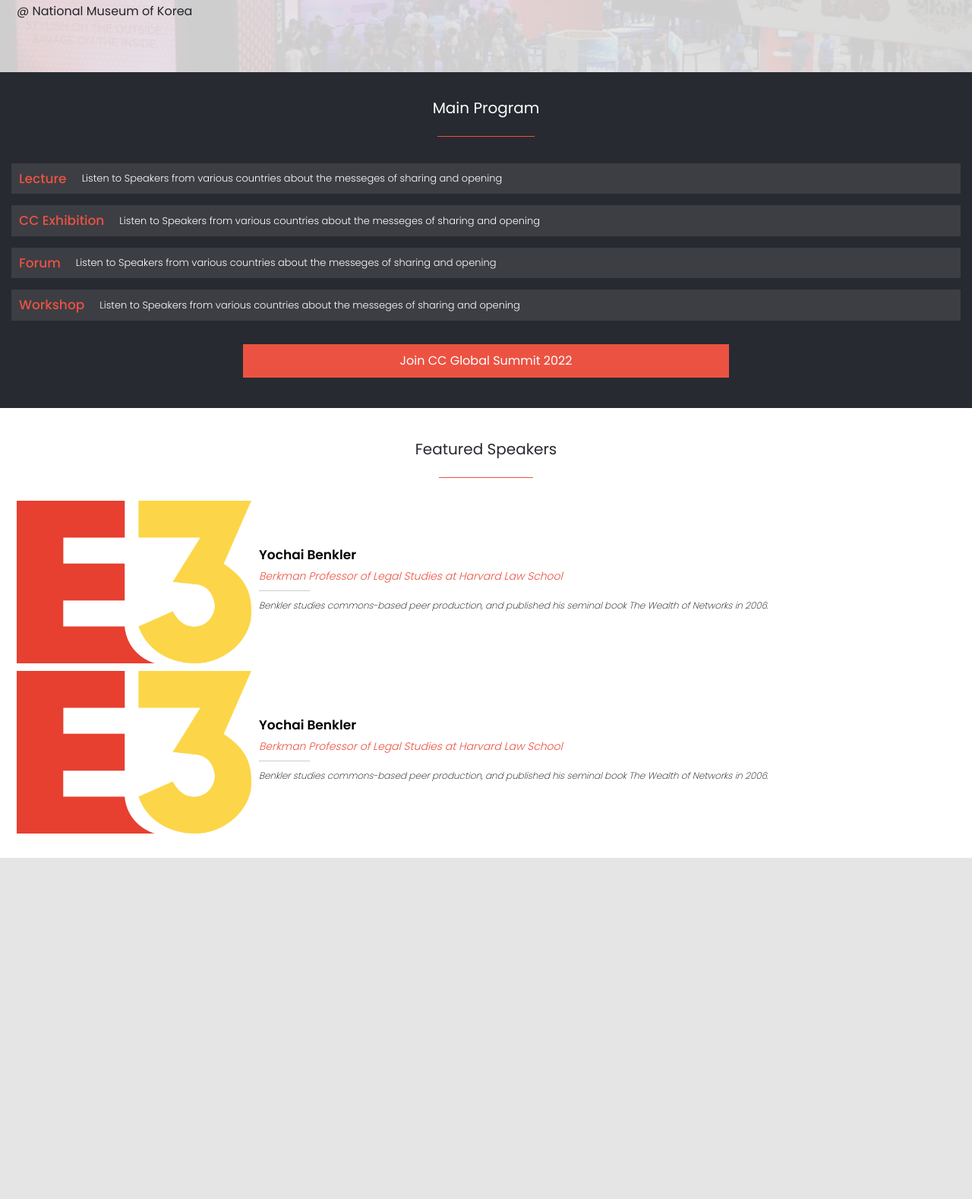
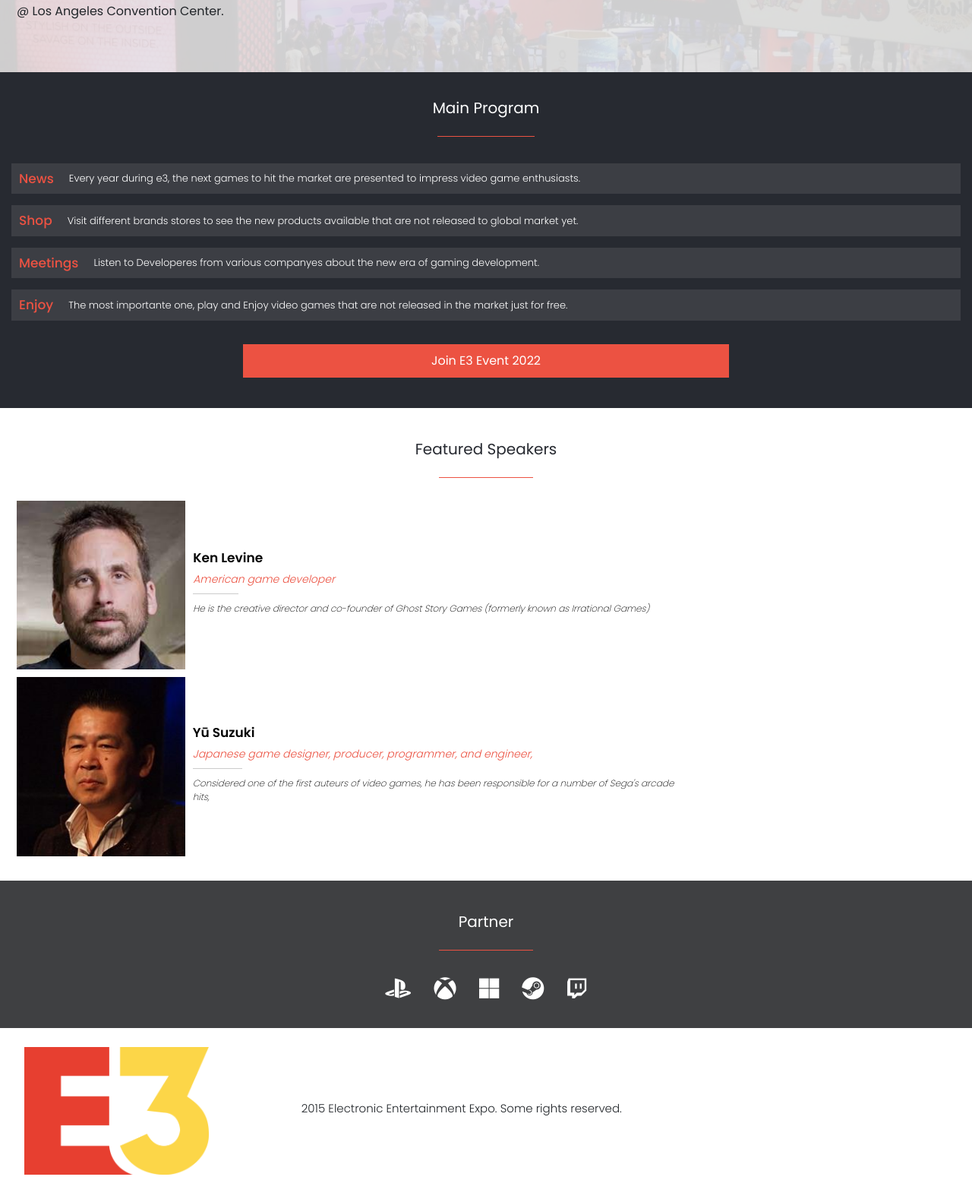
Before and after one commit to ramiaquista/conference-website, a website: page index.html in a window 1280 px wide. Shown: the part 302-1880 px from the top of the page at 76% size. Before the commit the page ends 1431 px from the top, so only its background shows below. Drawn offline with nearby package versions, Linux system fonts and the light colour scheme.

Commit message:
Add E3 Content Info

```diff
--- a/index.html
+++ b/index.html
@@ -4,6 +4,10 @@
     <meta charset="UTF-8" />
     <meta http-equiv="X-UA-Compatible" content="IE=edge" />
     <meta name="viewport" content="width=device-width, initial-scale=1.0" />
+    <link
+      rel="stylesheet"
+      href="//use.fontawesome.com/releases/v5.0.7/css/all.css"
+    />
     <link
       href="https://cdn.jsdelivr.net/npm/bootstrap@5.0.2/dist/css/bootstrap.min.css"
       rel="stylesheet"
@@ -56,97 +60,95 @@
         <div class="info-container dflex">
           <div class="title-container">
             <h3>"Hello! Gaming World"</h3>
-            <h1>CREATIVE COMMONS GLOBAL SUMMIT 2015</h1>
+            <h1>Electronic Entertainment Exposition 2022</h1>
           </div>
           <div class="description-container">
             <p>
-              A joyful celebration believing in the value of openess and
-              sharing, creating a positive change with people fromo over 80
-              countries.
+              E3 (short for Electronic Entertainment Expo) is a trade event for
+              the video game industry.The Entertainment Software Association
+              (ESA) organizes and presents E3.
             </p>
           </div>
           <div class="date-time-container">
             <h2>2022.10.15(THU) ~ 16(FRI)</h2>
           </div>
           <div class="place-container">
-            <p>@ National Museum of Korea</p>
+            <p>@ Los Angeles Convention Center.</p>
           </div>
         </div>
         <div class="program-container dflex">
           <h2 class="section-title">Main Program</h2>
-          <hr class="redline-hr"/>
+          <hr class="redline-hr" />
           <ul class="program-list">
             <li class="dflex">
-              <h3>Lecture</h3>
+              <h3>News</h3>
               <p>
-                Listen to Speakers from various countries about the messeges of
-                sharing and opening
+                Every year during e3, the next games to hit the market are
+                presented to impress video game enthusiasts.
               </p>
             </li>
             <li class="dflex">
-              <h3>CC Exhibition</h3>
+              <h3>Shop</h3>
               <p>
-                Listen to Speakers from various countries about the messeges of
-                sharing and opening
+                Visit different brands stores to see the new products available
+                that are not released to global market yet.
               </p>
             </li>
             <li class="dflex">
-              <h3>Forum</h3>
+              <h3>Meetings</h3>
               <p>
-                Listen to Speakers from various countries about the messeges of
-                sharing and opening
+                Listen to Developeres from various companyes about the new era
+                of gaming development.
               </p>
             </li>
             <li class="dflex">
-              <h3>Workshop</h3>
+              <h3>Enjoy</h3>
               <p>
-                Listen to Speakers from various countries about the messeges of
-                sharing and opening
+                The most importante one, play and Enjoy video games that are not
+                released in the market just for free.
               </p>
             </li>
           </ul>
           <button type="button" class="join-event-btn dflex">
-            Join CC Global Summit 2022
+            Join E3 Event 2022
           </button>
         </div>
         <div class="featured-speakers-container dflex">
           <h2 class="section-title">Featured Speakers</h2>
-          <hr class="redline-hr"/>
+          <hr class="redline-hr" />
           <div class="speakers-data dflex">
             <ul class="sp-list">
               <li class="dflex">
                 <img
-                  src="img/e3-logo.png"
+                  src="img/kevin-levine-profile.jpeg"
                   class="sp-img"
                   alt="Speakers Profile Img"
                 />
                 <div class="sp-description">
-                  <h3 class="sp-name">Yochai Benkler</h3>
-                  <h4>
-                    Berkman Professor of Legal Studies at Harvard Law School
-                  </h4>
-                  <hr class="greyline-hr"/>
+                  <h3 class="sp-name">Ken Levine</h3>
+                  <h4>American game developer</h4>
+                  <hr class="greyline-hr" />
                   <p class="sp-p">
-                    Benkler studies commons-based peer production, and published
-                    his seminal book The Wealth of Networks in 2006.
+                    He is the creative director and co-founder of Ghost Story
+                    Games (formerly known as Irrational Games)
                   </p>
                 </div>
               </li>
               <li class="dflex">
                 <img
-                  src="img/e3-logo.png"
+                  src="img/yu-suzuki-profile.jpeg"
                   class="sp-img"
                   alt="Speakers Profile Img"
                 />
                 <div class="sp-description">
-                  <h3 class="sp-name">Yochai Benkler</h3>
+                  <h3 class="sp-name">Yū Suzuki</h3>
                   <h4>
-                    Berkman Professor of Legal Studies at Harvard Law School
+                    Japanese game designer, producer, programmer, and engineer,
                   </h4>
-                  <hr class="greyline-hr"/>
+                  <hr class="greyline-hr" />
                   <p class="sp-p">
-                    Benkler studies commons-based peer production, and published
-                    his seminal book The Wealth of Networks in 2006.
+                    Considered one of the first auteurs of video games, he has
+                    been responsible for a number of Sega's arcade hits,
                   </p>
                 </div>
               </li>
@@ -155,7 +157,37 @@
         </div>
       </section>
     </main>
-    <footer></footer>
+    <footer>
+      <div class="footer-partner dflex">
+        <h2 class="section-title">Partner</h2>
+        <hr class="redline-hr" />
+        <ul class="partner-list dflex">
+          <li class="dflex">
+            <i class="fab fa-playstation"></i>
+          </li>
+          <li class="dflex">
+            <i class="fab fa-xbox"></i>
+          </li>
+          <li class="dflex">
+            <i class="fab fa-microsoft"></i>
+          </li>
+          <li class="dflex">
+            <i class="fab fa-steam"></i>
+          </li>
+          <li class="dflex">
+            <i class="fab fa-twitch"></i>
+          </li>
+        </ul>
+      </div>
+      <div class="company-rights dflex">
+        <div class="company-img-container dflex">
+          <img src="img/e3-logo.png" alt="E3 Company Logo" />
+          <p class="p-rights">
+            2015 Electronic Entertainment Expo. Some rights reserved.
+          </p>
+        </div>
+      </div>
+    </footer>
     <!-- JavaScript Bundle with Popper -->
     <script
       src="https://cdn.jsdelivr.net/npm/bootstrap@5.1.0/dist/js/bootstrap.bundle.min.js"
--- a/style.css
+++ b/style.css
@@ -97,7 +97,7 @@
 }
 
 .description-container > p {
-  font-weight: 300;
+  font-weight: 400;
   font-size: 14px;
   padding: 10px;
   margin-bottom: 0%;
```
Also changed, not shown: about-page.html (+33 -27 lines), img/kevin-levine-profile.jpeg (added), img/yu-suzuki-profile.jpeg (added).
